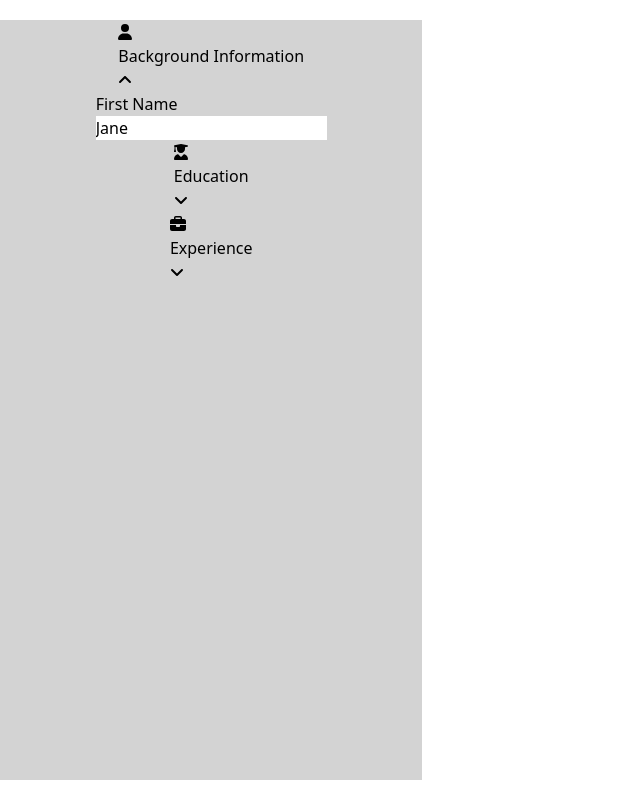
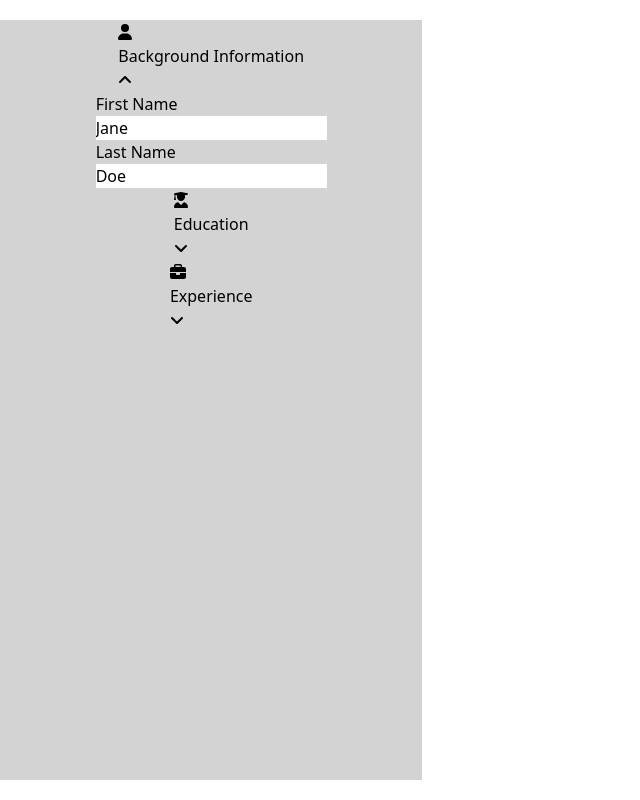
Before and after one commit to shannoj/resume-app, a React (Vite) app in the folder resume-app/: page / in a window 1280 px wide. Both pictures are taken after a click on the icon 125 px from the left and 80 px from the top of the page. Shown: the whole page, without its empty margins (0-640 px from the left). Built offline with nearby package versions, Linux system fonts and the light colour scheme.

Commit message:
added last name

```diff
--- a/resume-app/src/components/GeneralInfo.tsx
+++ b/resume-app/src/components/GeneralInfo.tsx
@@ -3,7 +3,7 @@
     <>
       <form className="w-full max-w-sm">
         <div className="md:flex md:items-center mb-6">
-          <div className="md:w-1/3">
+          <div className="md:w-1/3 mt-2 ml-2">
             <label
               className="block text-gray-500 font-bold md:text-right mb-1 md:mb-0 pr-4"
               htmlFor="inline-first-name"
@@ -11,12 +11,30 @@
               First Name
             </label>
           </div>
-          <div className="md:w-2/3">
+          <div className="md:w-2/3 mt-2 mr-2">
             <input
               className="bg-gray-200 appearance-none border-2 border-gray-200 rounded w-full py-2 px-4 text-gray-700 leading-tight focus:outline-none focus:bg-white focus:border-purple-500"
               id="inline-first-name"
               type="text"
               value="Jane"
+            ></input>
+          </div>
+        </div>
+        <div className="md:flex md:items-center mb-6">
+          <div className="md:w-1/3 mt-2 ml-2">
+            <label
+              className="block text-gray-500 font-bold md:text-right mb-1 md:mb-0 pr-4"
+              htmlFor="inline-first-name"
+            >
+              Last Name
+            </label>
+          </div>
+          <div className="md:w-2/3 mt-2 mr-2">
+            <input
+              className="bg-gray-200 appearance-none border-2 border-gray-200 rounded w-full py-2 px-4 text-gray-700 leading-tight focus:outline-none focus:bg-white focus:border-purple-500"
+              id="inline-first-name"
+              type="text"
+              value="Doe"
             ></input>
           </div>
         </div>
```
